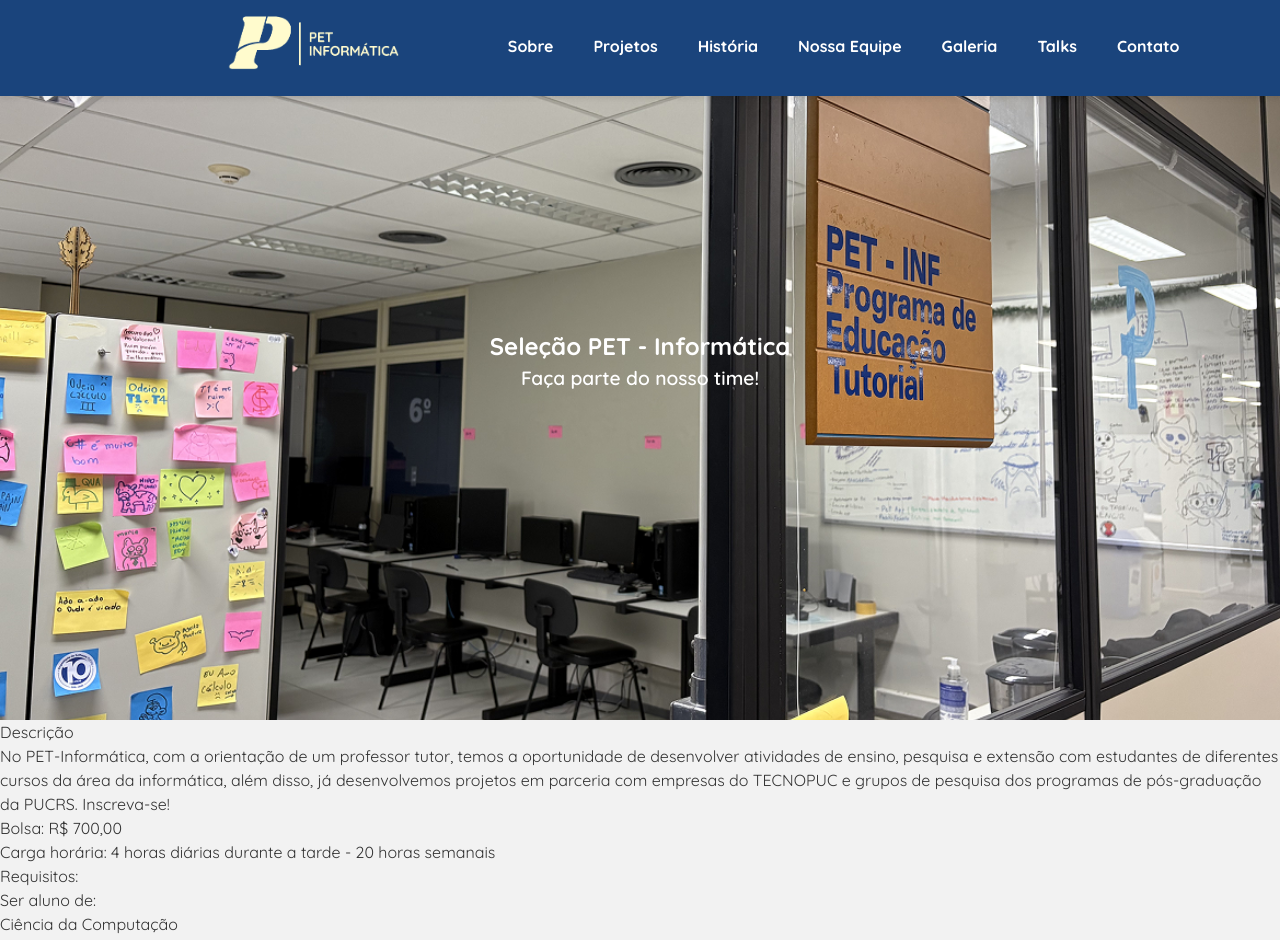
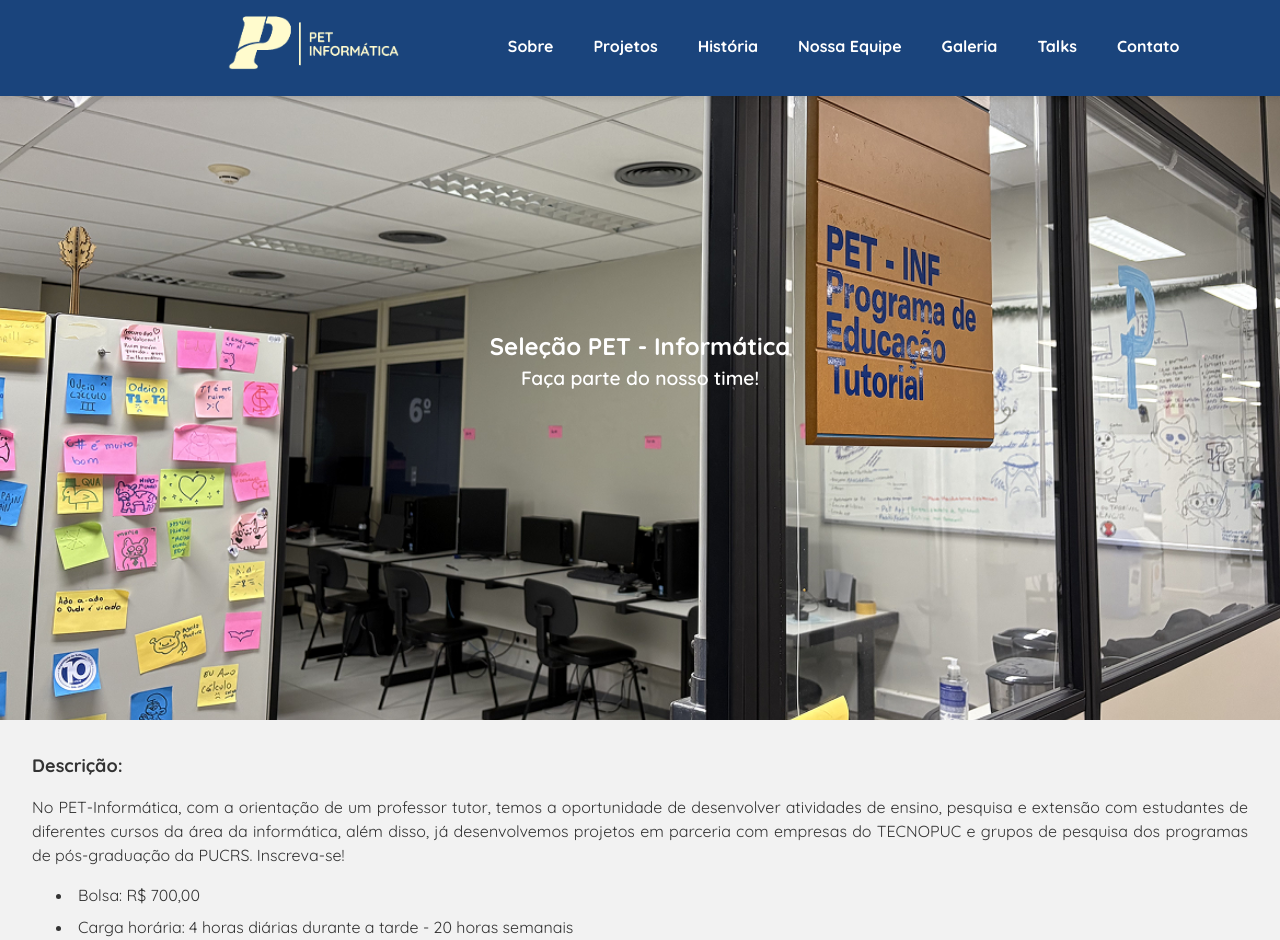
Before and after one commit to PET-Inf/pet-site, a SvelteKit app: page /selecao in a window 1280 px wide. Shown: the top 940 px of the page. Built offline with nearby package versions, Linux system fonts and the light colour scheme.

Commit message:
section "descrição" in seleção

```diff
--- a/src/routes/selecao/+page.svelte
+++ b/src/routes/selecao/+page.svelte
@@ -45,6 +45,35 @@
     font-weight: 600;
   }
 
+  #descricao {
+    display: flex;
+    flex-direction: column;
+    justify-content: center;
+    text-align: justify;
+    padding: 2rem;
+  }
+
+  #descricao h5 {
+    font-weight: bold;
+    font-size: large;
+    margin-bottom: 1rem;
+  }
+
+  #descricao p {
+    margin-bottom: 1rem;
+  }
+
+  #descricao ul {
+    list-style-type: disc;   /* bolinha padrão */
+    list-style-position: inside; /* coloca a bolinha dentro do bloco de texto */
+    margin-left: 1.5rem;     /* espaço da margem */
+    padding-left: 0;         /* evita espaço extra */
+  }
+
+  #descricao li {
+    margin-bottom: 0.5rem;   /* espaço entre os itens */
+  }
+
   #FAQ {
     max-width: 600px;
     margin: 4rem auto;
@@ -52,7 +81,7 @@
 
   #FAQ h2 {
     text-align: center;
-    font-weight: 600;
+    font-weight: bold;
     font-size: larger;
     margin-bottom: 2rem;
   }
@@ -113,7 +142,7 @@
   </section>
 
   <section id = "descricao">
-    <h5>Descrição</h5>
+    <h5>Descrição:</h5>
     <p>No PET-Informática, com a orientação de um professor tutor, temos a oportunidade de desenvolver atividades de ensino, pesquisa e extensão com estudantes de diferentes cursos da área da informática, além disso, já desenvolvemos projetos em parceria com empresas do TECNOPUC e grupos de pesquisa dos programas de pós-graduação da PUCRS. Inscreva-se!</p>
     <ul>
       <li>Bolsa: R$ 700,00</li>
```
